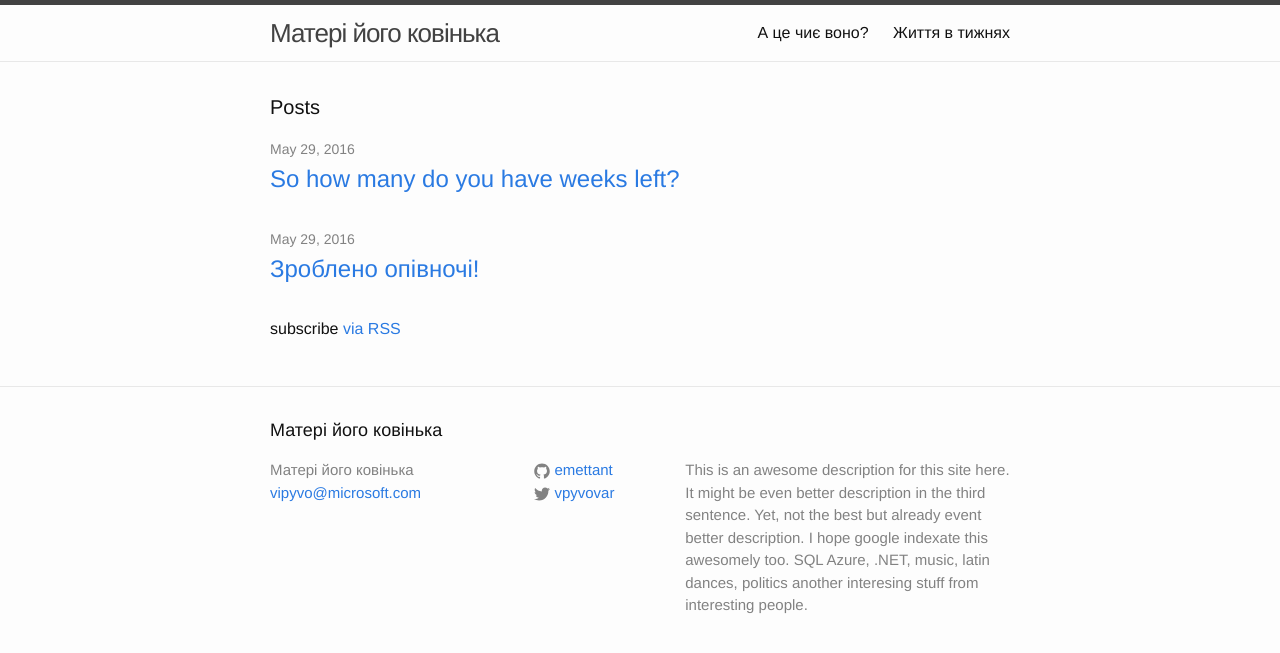
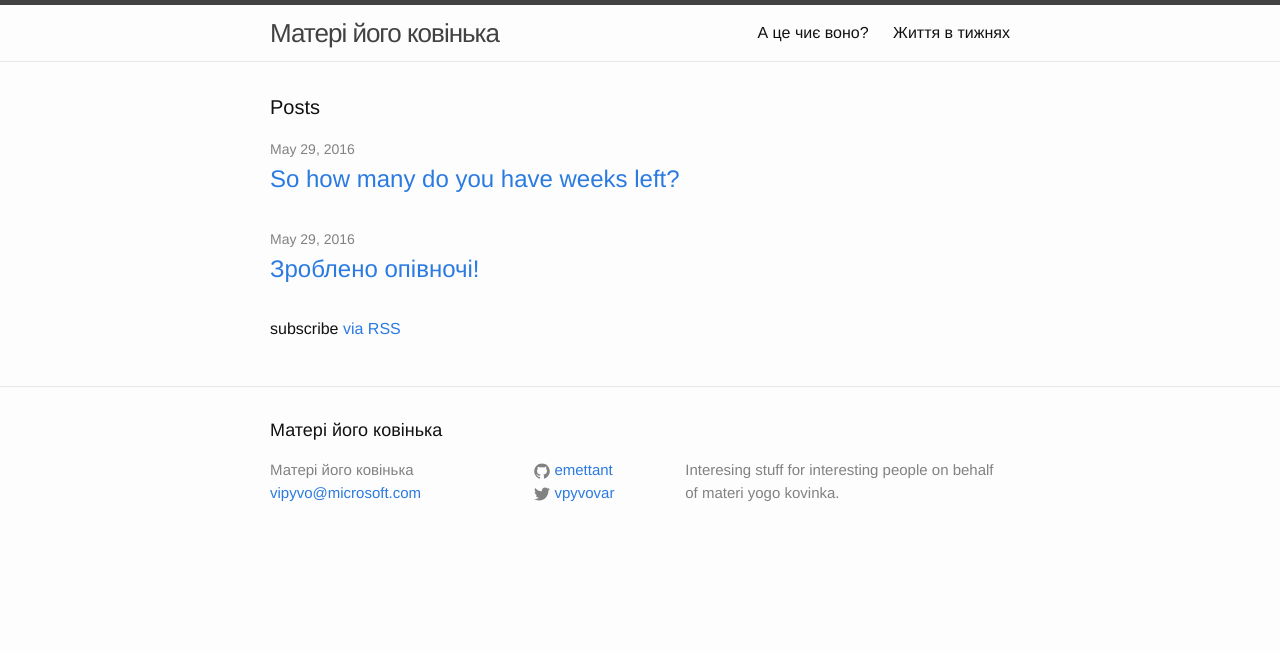
Before and after one commit to Emettant/emettant.github.io, a Jekyll site: the page built from index.html, in a window 1280 px wide. Shown: the top 653 px of the page. Built offline with Jekyll 4.4.1, drawn with Linux system fonts in a browser that asks for light colours.

Commit message:
description changed

```diff
--- a/_config.yml
+++ b/_config.yml
@@ -9,7 +9,7 @@
 title: Матері його ковінька
 email: vipyvo@microsoft.com
 description: > # this means to ignore newlines until "baseurl:"
-  This is an awesome description for this site here. It might be even better description in the third sentence. Yet, not the best but already event better description. I hope google indexate this awesomely too. SQL Azure, .NET, music, latin dances, politics another interesing stuff from interesting people.
+  Interesing stuff for interesting people on behalf of materi yogo kovinka.
 baseurl: "" # the subpath of your site, e.g. /blog
 url: "http://emettant.github.io" # the base hostname & protocol for your site
 twitter_username: vpyvovar
```
